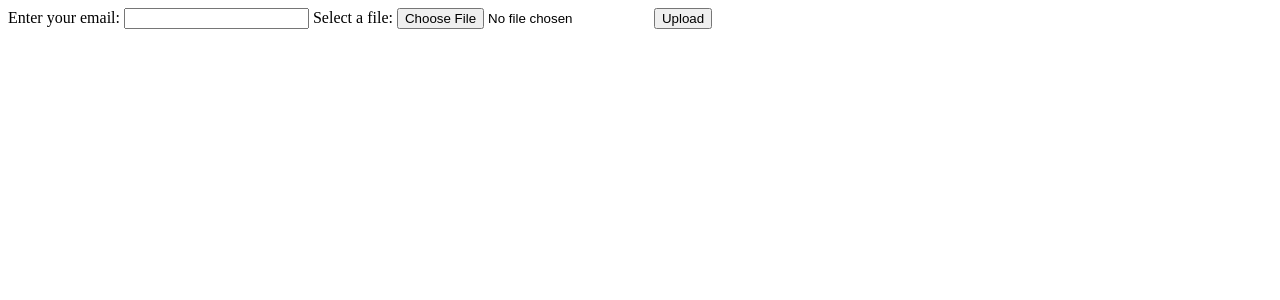
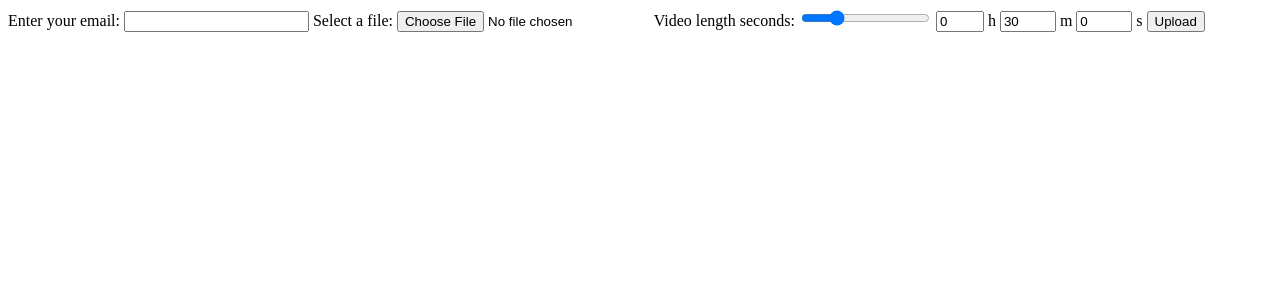
Before and after one commit to shanko07/video-converter-app, a Flask app: page / in a window 1280 px wide. Shown: the top 300 px of the page. Run offline with Flask 2, Linux system fonts and the light colour scheme; parts of the project's set-up code (start-up, migrations or seed data) failed here and were passed over.

Commit message:
Modify front end and back end to accept variable video length

```diff
--- a/images/standalonedocker/app.py
+++ b/images/standalonedocker/app.py
@@ -22,12 +22,12 @@ def submit_job():
         request.files['video'].save(os.path.join(key, request.files['video'].filename))
         print('files', request.files)
         print(request.url_root)
-        executor.submit(convert_video, key, request.files['video'].filename, request.form['email'])
+        executor.submit(convert_video, key, request.files['video'].filename, request.form['email'], request.form['durationslider'])
         return render_template('success.html', file=request.files['video'].filename, email=request.form.get('email', 'None'))
 
-def convert_video(directory, file, email):
-    print(directory, file, request.url_root)
-    os.system(f'cd \'{directory}\'; cp ../video-countdown/* .; cp \'{file}\' announcements.mp4; bash main.sh; mv fade_vid.mp4 \'{directory}-converted.mp4\'')
+def convert_video(directory, file, email, duration):
+    print(directory, file, request.url_root, duration)
+    os.system(f'cd \'{directory}\'; cp ../video-countdown/* .; cp \'{file}\' announcements.mp4; bash main.sh {duration}; mv fade_vid.mp4 \'{directory}-converted.mp4\'')
     print('done!')
     print('directory', directory)
     link_url = os.path.join(os.environ.get('APP_ROOT_URL', 'http://www.stephenshanko.com/converter'), 'converted', quote(directory), quote(f'{directory}-converted.mp4'))
--- a/images/standalonedocker/templates/home.html
+++ b/images/standalonedocker/templates/home.html
@@ -1,9 +1,56 @@
 <!doctype html>
 <title>Countdown Creator</title>
+<head>
+  <script type="text/javascript">
+    String.prototype.toHHMMSS = function () {
+      var sec_num = parseInt(this, 10); // don't forget the second param
+      var hours   = Math.floor(sec_num / 3600);
+      var minutes = Math.floor((sec_num - (hours * 3600)) / 60);
+      var seconds = sec_num - (hours * 3600) - (minutes * 60);
+
+      if (hours   < 10) {hours   = "0"+hours;}
+      if (minutes < 10) {minutes = "0"+minutes;}
+      if (seconds < 10) {seconds = "0"+seconds;}
+      return {'string': hours+':'+minutes+':'+seconds,
+              'hours': parseInt(hours, 10),
+              'minutes': parseInt(minutes, 10),
+              'seconds': parseInt(seconds, 10)};
+    }
+
+    function sliderToLabels()
+    {
+      var val =document.getElementById("durationslider").value;
+      var results = val.toHHMMSS();
+
+      document.getElementById("h").value = results['hours'];
+      document.getElementById("m").value = results['minutes'];
+      document.getElementById("s").value = results['seconds'];
+    }
+
+    function labelToSlider()
+    {
+      h = parseInt(document.getElementById("h").value, 10);
+      m = parseInt(document.getElementById("m").value, 10);
+      s = parseInt(document.getElementById("s").value, 10);
+
+      document.getElementById("durationslider").value = (h*3600 + m*60 + s);
+    }
+  </script>
+</head>
+<body>
   <form method=post enctype=multipart/form-data>
     <label for="email">Enter your email:</label>
     <input type="email" id="email" name="email" required>
     <label for="video">Select a file:</label>
     <input type="file" id="video" name="video" required>
+    <label for="durationslider">Video length seconds:</label>
+    <input type="range" id="durationslider" name="durationslider" min="30" max="7200" value="1800" step="1" onchange="sliderToLabels()">
+    <input id='h' name='h' type='number' min='0' max='2' value="0" onchange="labelToSlider()">
+    <label for='h'>h</label>
+    <input id='m' name='m' type='number' min='0' max='59' value="30" onchange="labelToSlider()">
+    <label for='m'>m</label>
+    <input id='s' name='s' type='number' min='0' max='59' value="0" onchange="labelToSlider()">
+    <label for='s'>s</label>
     <input type="submit" value="Upload">
   </form>
+</body>
```
Also changed, not shown: 1 other file. Lines whose indentation alone changed are shown as unchanged.
